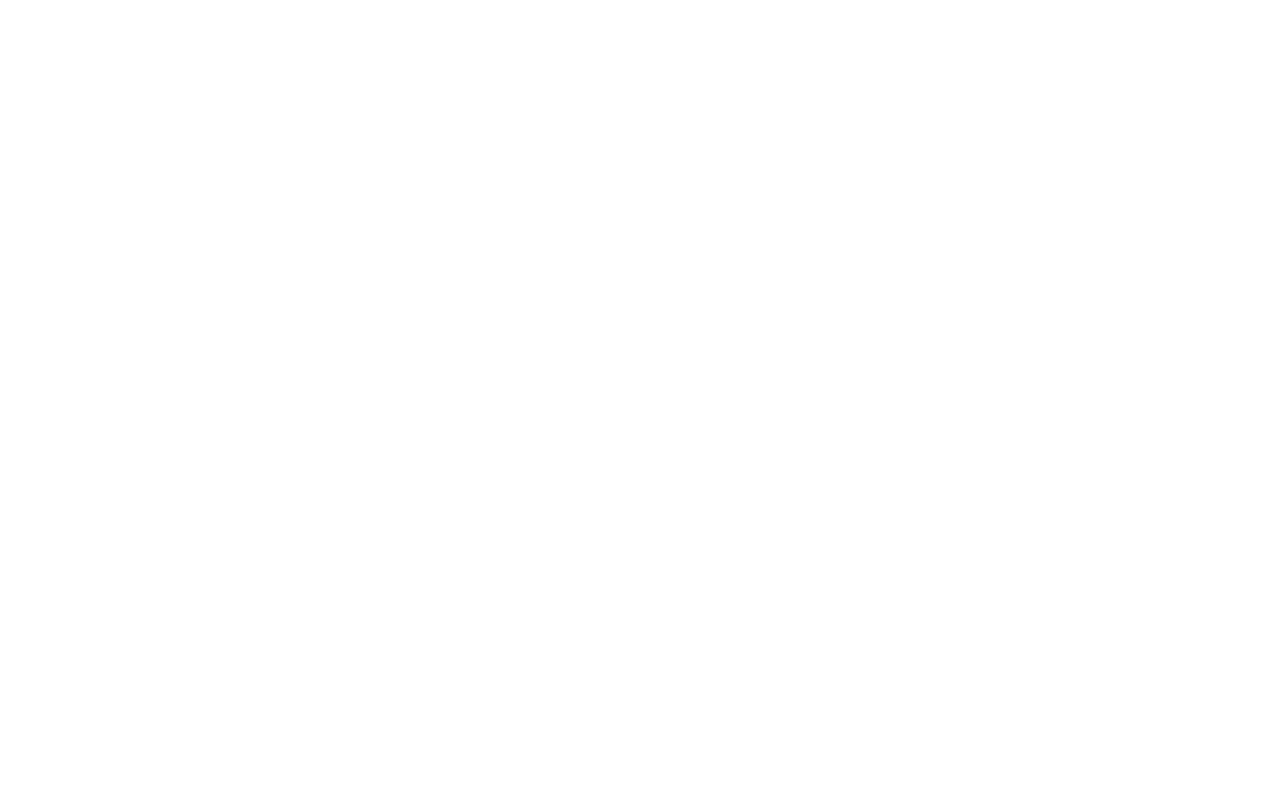
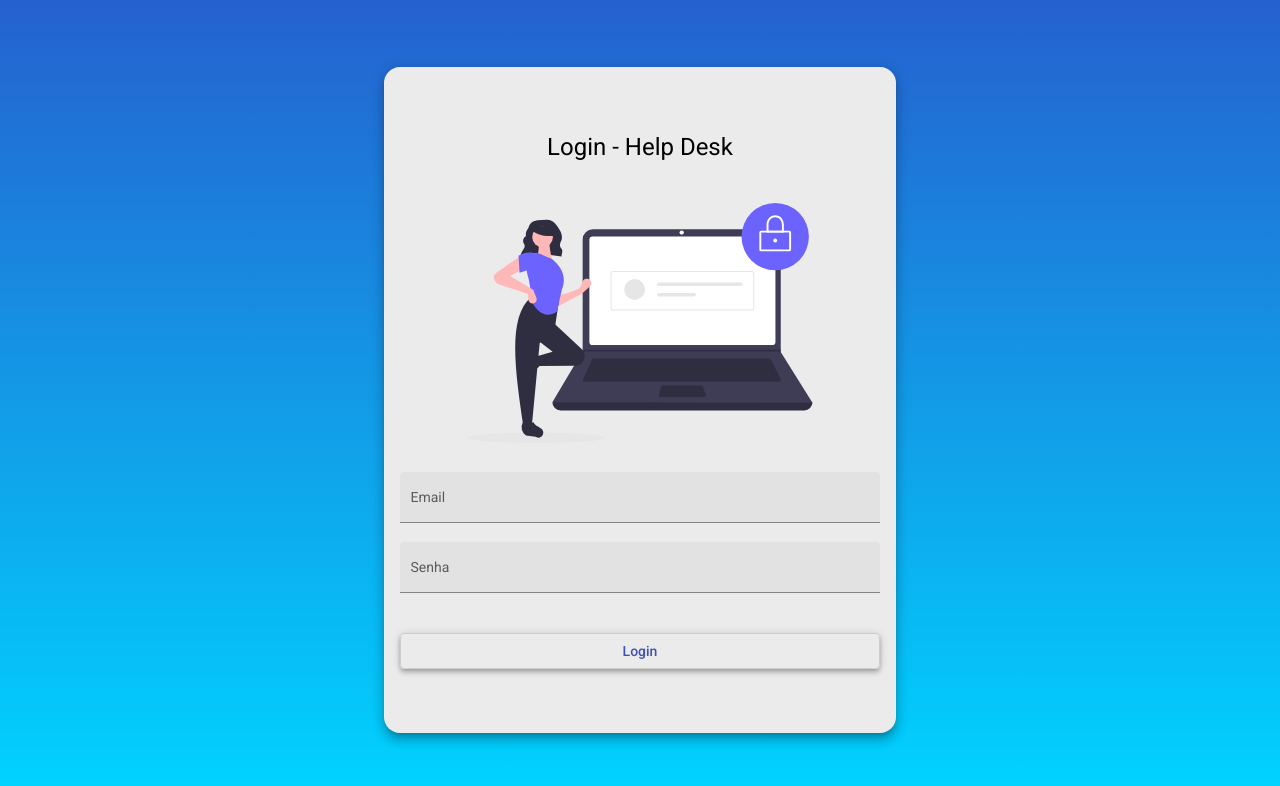
Before and after one commit to mayconjardim/helpdesk-backend, an Angular app: page /login in a window 1280 px wide. Before the commit this address led to /. Shown: the top 786 px of the page. Built offline with nearby package versions, Linux system fonts and the light colour scheme.

Commit message:
componente login, estilização login

```diff
--- a/src/app/app-routing.module.ts
+++ b/src/app/app-routing.module.ts
@@ -1,14 +1,17 @@
 import { NgModule } from '@angular/core';
 import { RouterModule, Routes } from '@angular/router';
 import { HomeComponent } from './components/home/home.component';
+import { LoginComponent } from './components/login/login.component';
 import { NavComponent } from './components/nav/nav.component';
 import { TecnicoListComponent } from './components/tecnico/tecnico-list/tecnico-list.component';
 
 const routes: Routes = [
+  {path: 'login', component: LoginComponent},
   {
     path: '', component: NavComponent, children: [
       {path: 'home', component: HomeComponent},
      { path: 'tecnicos', component: TecnicoListComponent}
+
     ]
   }
 ];
--- a/src/app/app.module.ts
+++ b/src/app/app.module.ts
@@ -32,6 +32,7 @@
 import { HomeComponent } from './components/home/home.component';
 import { HeaderComponent } from './components/header/header.component';
 import { TecnicoListComponent } from './components/tecnico/tecnico-list/tecnico-list.component';
+import { LoginComponent } from './components/login/login.component';
 
 
 
@@ -41,7 +42,8 @@
     NavComponent,
     HomeComponent,
     HeaderComponent,
-    TecnicoListComponent
+    TecnicoListComponent,
+    LoginComponent
   ],
   imports: [
     BrowserModule,
--- /dev/null
+++ b/src/app/components/login/login.component.css
@@ -0,0 +1,36 @@
+.container {
+    height: 100%;
+    background:  linear-gradient(180deg, rgba(2,0,36,1) 0%, rgba(37,97,207,1) 0%, rgba(0,212,255,1) 100%);
+    display: flex;
+    align-items: center;
+    justify-content: center;
+}
+
+.form {
+    width: 30rem;
+    margin: auto;
+    background-color: rgb(235, 235, 235);
+    padding: 4rem 1rem;
+    border-radius: 1rem;
+
+}
+
+h1 {
+    width: 100%;
+    text-align: center;
+}
+
+img {
+   height: 15rem;
+   width: 100%;
+   margin: auto;
+   margin: 1.5rem auto 1.5rem auto;
+}
+
+.full-width {
+    width: 100%;
+}
+
+button {
+    margin-top: 1.3rem;
+}
--- /dev/null
+++ b/src/app/components/login/login.component.html
@@ -0,0 +1,24 @@
+<div class="container">
+  <form class="form mat-elevation-z8">
+    <h1>Login - Help Desk</h1>
+    <img src="assets/img/login-image.svg" alt="login" />
+
+    <mat-form-field class="full-width" appearance="fill">
+      <mat-label>Email</mat-label>
+      <input matInput placeholder="seuemail@mail.com" />
+    </mat-form-field>
+
+    <mat-form-field class="full-width" appearance="fill">
+      <mat-label>Senha</mat-label>
+      <input type="password" matInput placeholder="Ex. 123" />
+    </mat-form-field>
+
+    <button
+      class="full-width mat-elevation-z4"
+      mat-stroked-button
+      color="primary"
+    >
+      Login
+    </button>
+  </form>
+</div>
--- /dev/null
+++ b/src/app/components/login/login.component.ts
@@ -0,0 +1,15 @@
+import { Component, OnInit } from '@angular/core';
+
+@Component({
+  selector: 'app-login',
+  templateUrl: './login.component.html',
+  styleUrls: ['./login.component.css']
+})
+export class LoginComponent implements OnInit {
+
+  constructor() { }
+
+  ngOnInit(): void {
+  }
+
+}
```
Also changed, not shown: src/assets/img/login-image.svg (added).
